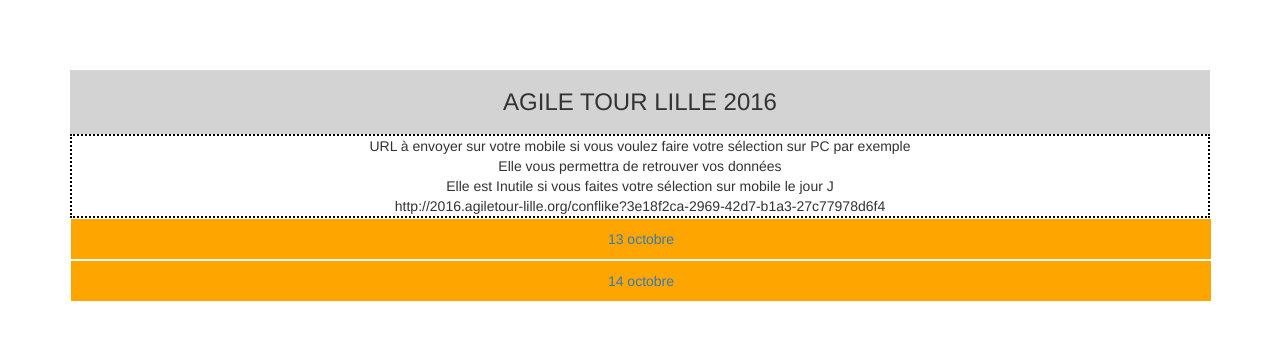
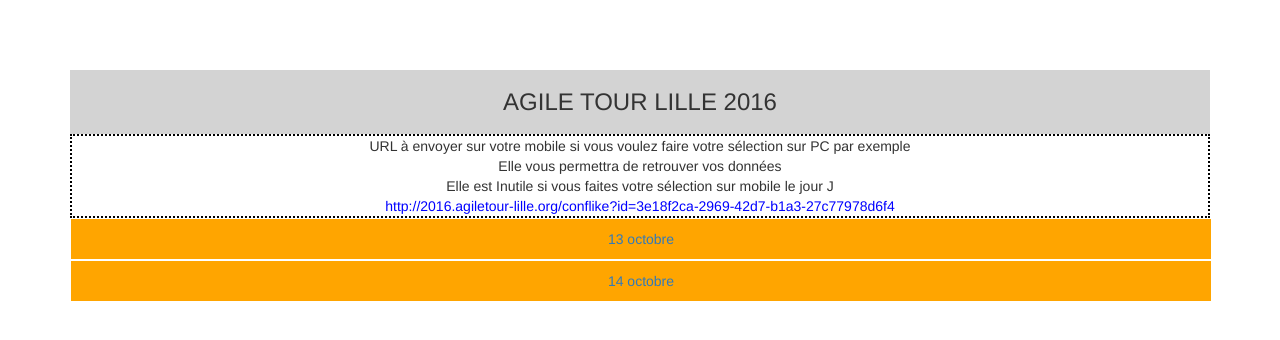
Before and after one commit to jak78/agile-tour-lille-2017, a Jekyll site: the page built from 00-conflike.html, in a window 1280 px wide. Shown: the top 340 px of the page. Built offline with Jekyll 4.4.1, drawn with Linux system fonts in a browser that asks for light colours; nearby versions of some CDN libraries.

Commit message:
add id to user url

```diff
--- a/00-conflike.html
+++ b/00-conflike.html
@@ -22,7 +22,7 @@
       userID = localStorage.userID;
     }
 
-    url_id_paramater=window.location.search.substring(1).replace('&','');
+    url_id_paramater=window.location.search.substring(1).replace('&','').replace('id=','');
     if (url_id_paramater != '' && url_id_paramater != undefined) {
       userID = url_id_paramater;
     }
@@ -150,8 +150,8 @@
     <div>
       Elle est Inutile si vous faites votre sélection sur mobile le jour J
     </div>
-    <div>
-      <span>http://2016.agiletour-lille.org/conflike</span><span>?</span><span id="userid">?</span>
+    <div style="color:blue">
+      <span>http://2016.agiletour-lille.org/conflike</span><span>?</span><span>id=</span><span id="userid">?</span>
     </div>
   </div>
 
```
